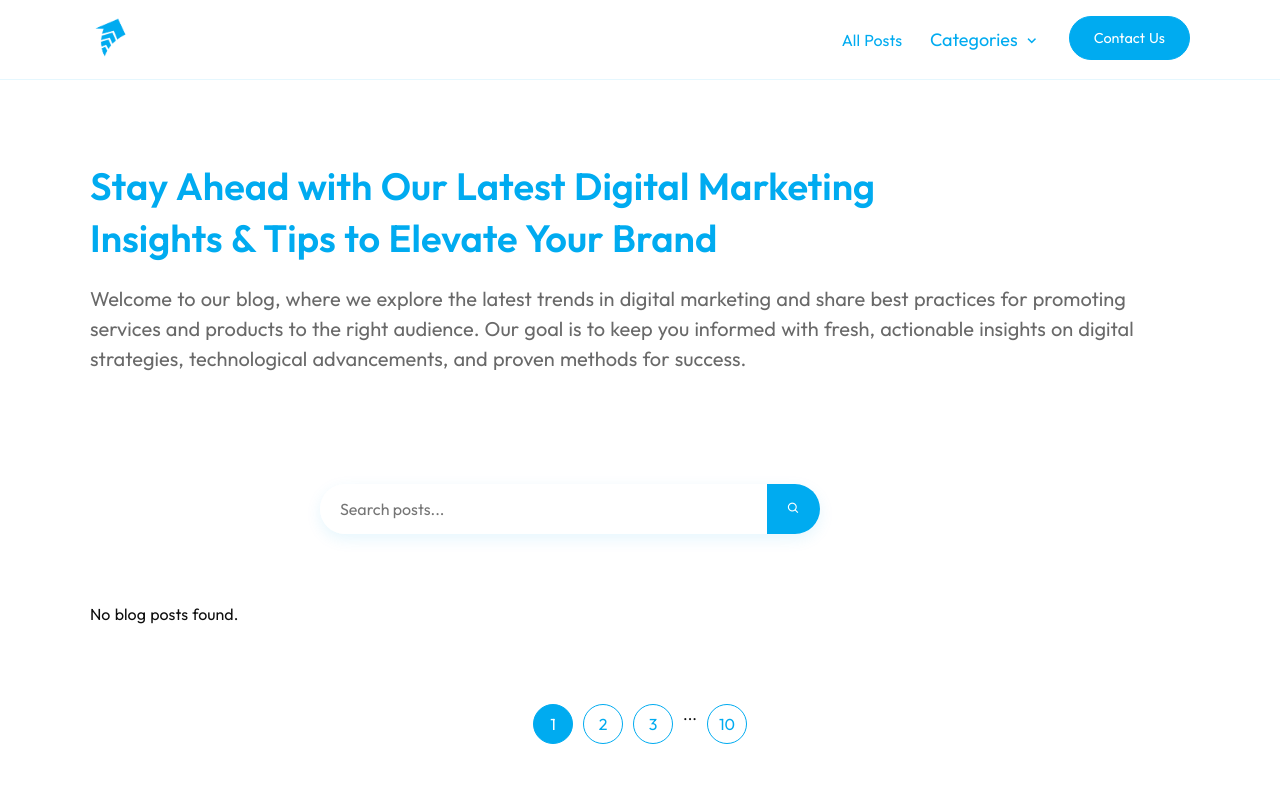
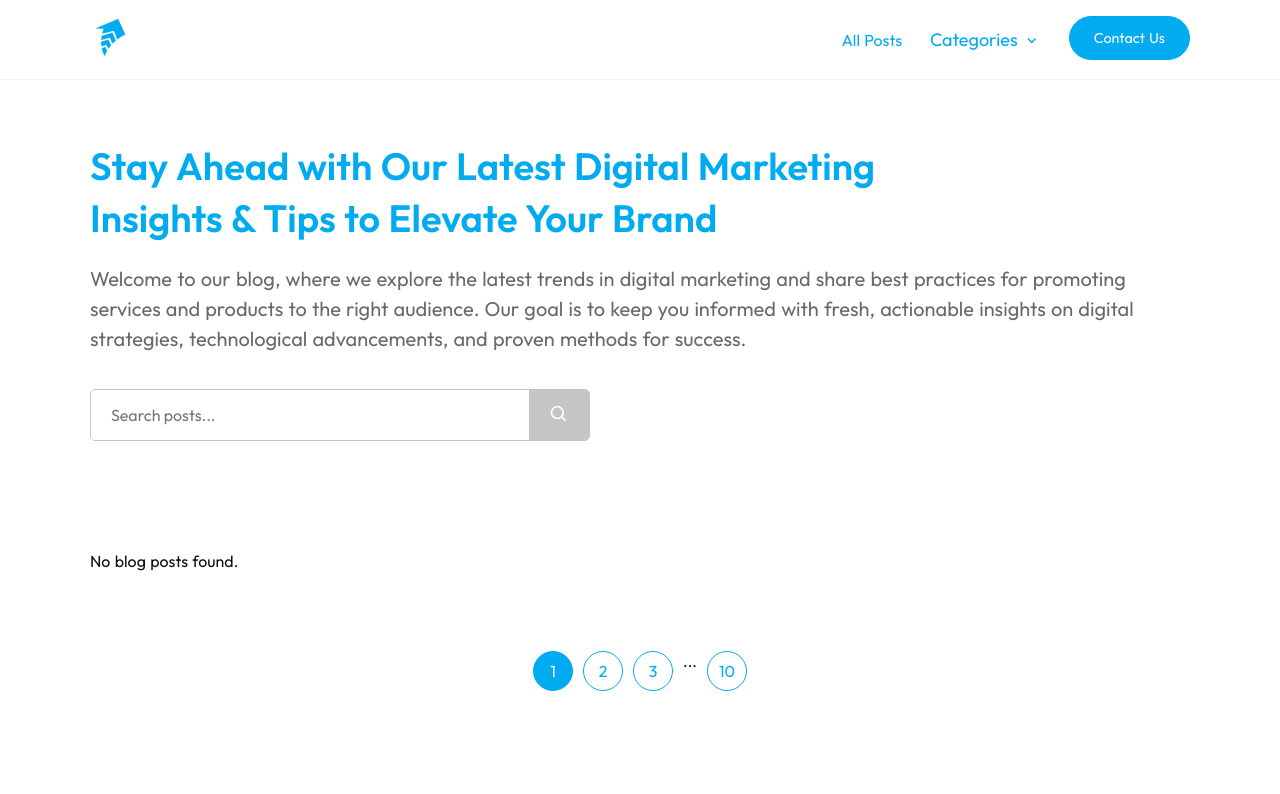
Before and after one commit to main-smartking/liteup-creative, a PHP site: page /blog/blog.php in a window 1280 px wide. Shown: the top 794 px of the page. Run offline with PHP 8.4, Linux system fonts and the light colour scheme; data that the repository does not hold is empty; some libraries are stand-ins or nearby versions; some web fonts are replaced.

Commit message:
updating

```diff
--- a/assets/css/blog.css
+++ b/assets/css/blog.css
@@ -3,7 +3,7 @@
 @import url("./component.css");
 
 .blog-hero {
-    padding: 160px 0px 60px 0px;
+    padding: 140px 0px 60px 0px;
     text-align: left;
     margin: 0px;
 }
@@ -27,7 +27,7 @@
     color: var(--clr-dim-gray);
     font-size: 20px;
     line-height: 30px;
-    margin-bottom: 30px;
+    margin-bottom: 15px;
     max-width: 1200px;
 }
 
@@ -315,9 +315,45 @@
         color: var(--clr-sky-blue);
     }
 
-    .search-form {
-        margin: 0 20px;
-    }
+}
+
+.blog-header {
+    padding: 20px 0;
+    margin-bottom: 10px;
+}
+
+.search-form {
+    display: flex;
+    max-width: 500px;
+    background: var(--clr-white);
+    border-radius: 5px;
+    overflow: hidden;
+    border: solid 1px var(--clr-light-gray);
+}
+
+.search-form input {
+    flex: 1;
+    padding: 15px 20px;
+    border: none;
+    outline: none;
+    font-size: 16px;
+}
+
+.search-btn {
+    padding: 0 20px;
+    background: var(--clr-light-gray);
+    color: var(--clr-white);
+    border: none;
+    cursor: pointer;
+    transition: all 0.3s ease;
+}
+
+.search-btn i {
+    font-size: 20px;
+}
+
+.search-btn:hover {
+    background: var(--clr-sky-blue);
 }
 
 @media (max-width: 430px) {
@@ -332,46 +368,15 @@
 
     .blog-hero .title {
         text-align: left;
+        padding: 0;
     }
 
     .blog-hero {
     padding: 100px 20px 60px 20px;
     }
 
+    .search-form {
+        max-width: 340px;
+    }
+
 }
-
-.blog-header {
-    padding: 20px 0;
-    margin-bottom: 30px;
-}
-
-.search-form {
-    display: flex;
-    max-width: 500px;
-    margin: 0 auto;
-    background: var(--clr-white);
-    border-radius: 30px;
-    overflow: hidden;
-    box-shadow: 0 5px 15px rgba(0,171,240,0.1);
-}
-
-.search-form input {
-    flex: 1;
-    padding: 15px 20px;
-    border: none;
-    outline: none;
-    font-size: 16px;
-}
-
-.search-btn {
-    padding: 0 20px;
-    background: var(--clr-sky-blue);
-    color: var(--clr-white);
-    border: none;
-    cursor: pointer;
-    transition: all 0.3s ease;
-}
-
-.search-btn:hover {
-    background: var(--clr-hot-pink);
-}
--- a/blog/blog.php
+++ b/blog/blog.php
@@ -1,11 +1,11 @@
 <?php
 require_once '../includes/blog_function.php';
 
-// Get category from URL
 $selected_category = isset($_GET['category']) ? $_GET['category'] : null;
+$search = isset($_GET['search']) ? $_GET['search'] : null;
 
 try {
-    $blog_posts = getBlogPostsByCategory($selected_category);
+    $blog_posts = getBlogPostsBySearch($search, $selected_category);
 } catch(Exception $e) {
     error_log("Error: " . $e->getMessage());
     $blog_posts = [];
@@ -22,6 +22,7 @@ include '../includes/blog_header.php';
     <?php else: ?>
         <section class="blog-hero">
             <div class="title main-wrapper">
+
                 <div class="large-device">
                     <h1>Stay Ahead with Our Latest Digital Marketing Insights & Tips to Elevate Your Brand</h1>
                 </div>
@@ -29,10 +30,6 @@ include '../includes/blog_header.php';
                     <h1>Stay Ahead with Our Latest Digital Marketing Insights</h1>
                 </div>
                 <p>Welcome to our blog, where we explore the latest trends in digital marketing and share best practices for promoting services and products to the right audience. Our goal is to keep you informed with fresh, actionable insights on digital strategies, technological advancements, and proven methods for success.</p>
-            </div>
-        </section>
-    <?php endif; ?>
-
                 <div class="blog-header main-wrapper">
                     <form action="" method="GET" class="search-form">
                         <input type="text"
@@ -44,6 +41,10 @@ include '../includes/blog_header.php';
                         </button>
                     </form>
                 </div>
+            </div>
+
+        </section>
+    <?php endif; ?>
 
     <section class="blog-grid main-wrapper">
         <div class="blog-posts">
--- a/includes/blog_function.php
+++ b/includes/blog_function.php
@@ -52,4 +52,35 @@ function getBlogPostsByCategory($category = null) {
         return [];
     }
 }
+
+function getBlogPostsBySearch($search = null, $category = null) {
+    global $blog_pdo;
+
+    try {
+        $params = [];
+        $conditions = [];
+
+        if ($search) {
+            $conditions[] = "(title LIKE ? OR content LIKE ?)";
+            $params[] = "%$search%";
+            $params[] = "%$search%";
+        }
+
+        if ($category) {
+            $conditions[] = "category = ?";
+            $params[] = $category;
+        }
+
+        $where = !empty($conditions) ? "WHERE " . implode(" AND ", $conditions) : "";
+
+        $sql = "SELECT * FROM blog_posts $where ORDER BY created_at DESC";
+        $stmt = $blog_pdo->prepare($sql);
+        $stmt->execute($params);
+
+        return $stmt->fetchAll(PDO::FETCH_ASSOC);
+    } catch(PDOException $e) {
+        error_log("Search Query Error: " . $e->getMessage());
+        return [];
+    }
+}
 ?>
```
Lines whose indentation alone changed are shown as unchanged.
